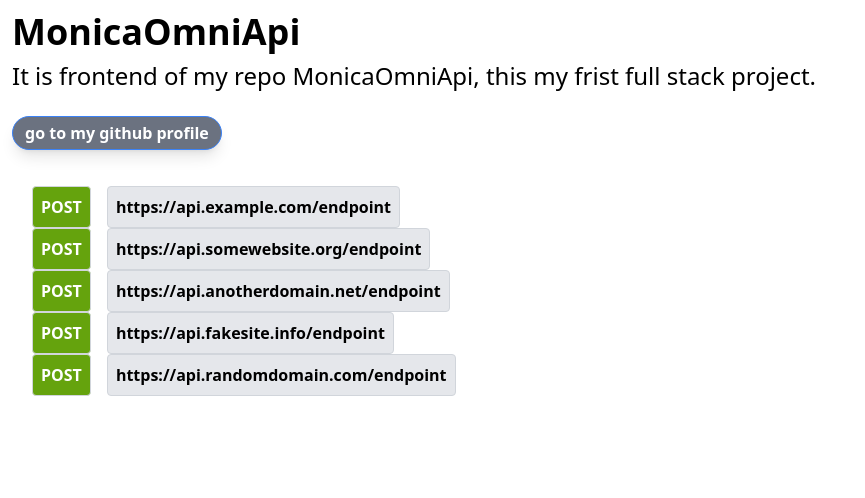
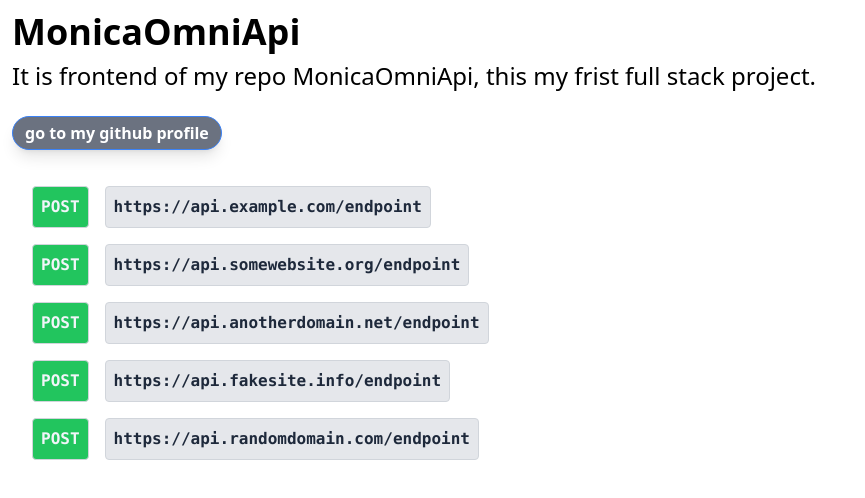
Before and after one commit to touero/AnabasTestudineus, a Vue app: page / in a window 1280 px wide. Shown: the top 498 px of the page, without its empty margins (0-865 px from the left). Built offline with nearby package versions, Linux system fonts and the light colour scheme.

Commit message:
feat: sub content show api details

```diff
--- a/src/components/MonicaOmniApi.vue
+++ b/src/components/MonicaOmniApi.vue
@@ -16,18 +16,18 @@ export default {
 <template>
   <div class="relative">
     <div class="relative top-3 left-3">
-      <h1 class="text-4xl font-bold">{{ name }}</h1>
+      <h1 class="font-sans text-4xl font-bold">{{ name }}</h1>
     </div>
 
     <div class="relative top-5 left-3 bottom-2">
-      <h2 class="text-2xl">{{ content }}</h2>
+      <h2 class="font-sans text-2xl">{{ content }}</h2>
 
       <a class="relative top-6" href="https://github.com/touero" target="_blank">
-        <button class="bg-gray-500 text-white font-bold py-1 px-3 rounded-full hover:bg-gray-700 focus:outline-none focus:shadow-outline disabled:opacity-50 border border-blue-500 shadow-lg text-center">go to my github profile</button>
+        <button class="font-sans bg-gray-500 text-white font-bold py-1 px-3 rounded-full hover:bg-gray-700 focus:outline-none focus:shadow-outline disabled:opacity-50 border border-blue-500 shadow-lg text-center">go to my github profile</button>
       </a>
     </div>
 
-    <div class="relative top-20 left-8">
+    <div class="relative top-20 left-8 w-2/4">
       <MyApi />
     </div>
   </div>
--- a/src/components/MyApi.vue
+++ b/src/components/MyApi.vue
@@ -9,7 +9,16 @@ export default {
         { url: "https://api.anotherdomain.net/endpoint", method: "POST" },
         { url: "https://api.fakesite.info/endpoint", method: "POST" },
         { url: "https://api.randomdomain.com/endpoint", method: "POST" }
-      ]
+      ],
+      activeIndex: null,
+    }
+  },
+  methods:{
+    toggleDetails(index){
+      this.activeIndex = this.activeIndex === index ? null : index;
+    },
+    isActive(index){
+      return this.activeIndex === index;
     }
   }
 }
@@ -18,10 +27,46 @@ export default {
 <template>
   <div class="relative">
     <ul>
-      <li v-for="(item, index) in result" :key="index" class="flex space-x-4">
-        <button class="font-bold text-white bg-lime-600 border border-gray-300 p-2 rounded" >{{ item.method }}</button>
-        <p class="font-bold text-blackh bg-gray-200 border  border-gray-300 p-2 rounded">{{ item.url }}</p>
+      <li v-for="(item, index) in result" :key="index" class="flex flex-col space-y-2 mb-4">
+        <div class="flex space-x-4">
+          <button
+            @click="toggleDetails(index)"
+            class="font-mono font-bold text-slate-100 bg-green-500 border border-gray-300 p-2 rounded hover:bg-green-700"
+          >
+            {{ item.method }}
+          </button>
+          <p class="font-mono font-bold text-slate-800 bg-gray-200 border border-gray-300 p-2 rounded">{{ item.url }}</p>
+        </div>
+        <transition
+          name="popup"
+          enter-active-class="transition ease-out duration-300 transform"
+          leave-active-class="transition ease-in duration-300 transform">
+          <div v-if="isActive(index)" class="pl-10 mt-2  bg-gray-200 border border-gray-300 p-2 rounded">
+            <p class="text-gray-700">This is additional information for the API at {{ item.url }}.</p>
+          </div>
+        </transition>
+
       </li>
     </ul>
   </div>
 </template>
+
+<style scoped>
+.popup-enter-active {
+  transition: all 0.1s ease-out;
+  opacity: 0;
+  transform: scale(1) translateY(0);
+}
+.popup-enter {
+  transform: scale(0.9) translateY(-10px);
+  opacity: 0;
+}
+.popup-leave-active {
+  transition: all 0.1s ease-in;
+  opacity: 0;
+}
+.popup-leave-to {
+  transform: scale(0.9) translateY(-10px);
+  opacity: 0;
+}
+</style>
```
